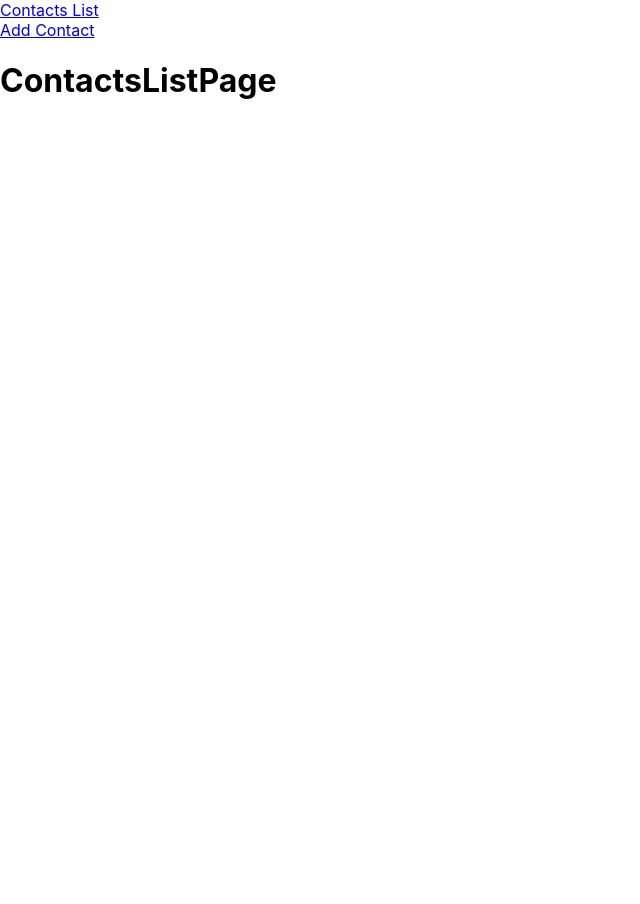
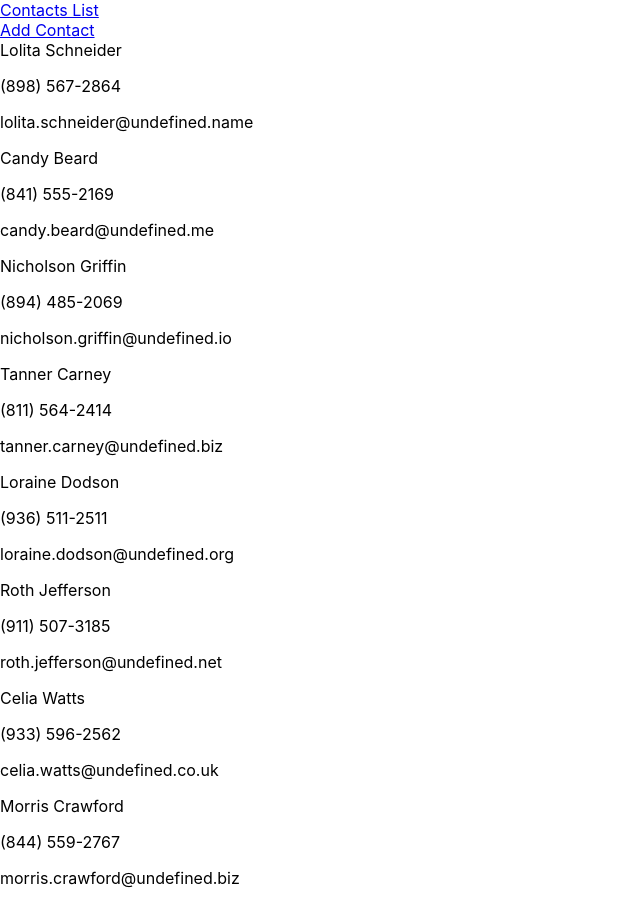
Before and after one commit to ScalableJS/react-contact, a React (Create React App) app: page / in a window 1280 px wide. Shown: the whole page, without its empty margins (0-640 px from the left). Before the commit the page ends 800 px from the top, so only its background shows below. Built offline with nearby package versions, Linux system fonts and the light colour scheme; the HTML template or start-up script is replaced by a standard one.

Commit message:
Render contact info via chunks

```diff
--- /dev/null
+++ b/src/components/user-card.js
@@ -0,0 +1,24 @@
+import React from 'react';
+import {Card} from 'react-bootstrap';
+
+export default function UserCard({contact, deleteContact}) {
+    return (
+        <Card>
+            <Card.Body>
+                <Card.Title>
+                    <div name='user'/>
+                    {contact.name.first} {contact.name.last}
+                </Card.Title>
+                <Card.Text>
+                    <p>
+                        <div name='phone'/>
+                        {contact.phone}</p>
+                    <p>
+                        <div name='mail'/>
+                        {contact.email}</p>
+                </Card.Text>
+            </Card.Body>
+
+        </Card>
+    )
+}
--- a/src/pages/contacts-list-page.js
+++ b/src/pages/contacts-list-page.js
@@ -1,8 +1,41 @@
 import React, {Component} from 'react';
+import {Row, Col} from 'react-bootstrap';
+import UserCard from '../components/user-card';
+import contacts from '../DummyData/dummy-users';
 
 class ContactsListPage extends Component {
+    createUserCards(contacts) {
+
+
+        return contacts.map((contact, idx) => (
+                <Col className="align-self-start">
+                    <UserCard key={contact._id} contact={contact} deleteContact={null}/>
+                </Col>
+            )
+        );
+    }
+
     render() {
-        return <h1>ContactsListPage</h1>
+        const createChunks = (array, size) => {
+            const copy = array.concat();
+            const chunks = [];
+
+            while (copy.length) {
+                chunks.push(copy.splice(0, size));
+            }
+
+            return chunks;
+        };
+
+        return createChunks(contacts, 2).map((chunk, idx) => {
+            return (
+                <Row>
+                    {this.createUserCards(chunk)}
+                </Row>
+            )
+        });
+
+
     }
 }
 
```
